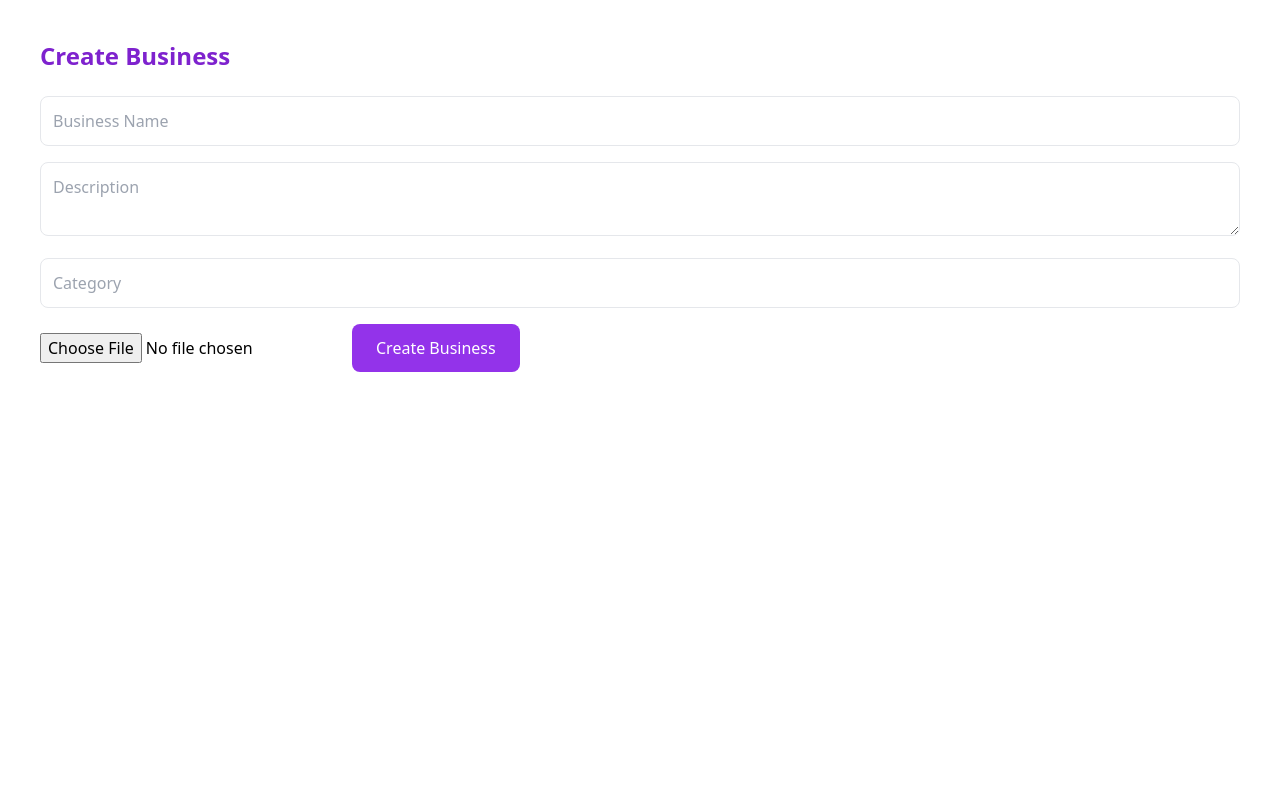
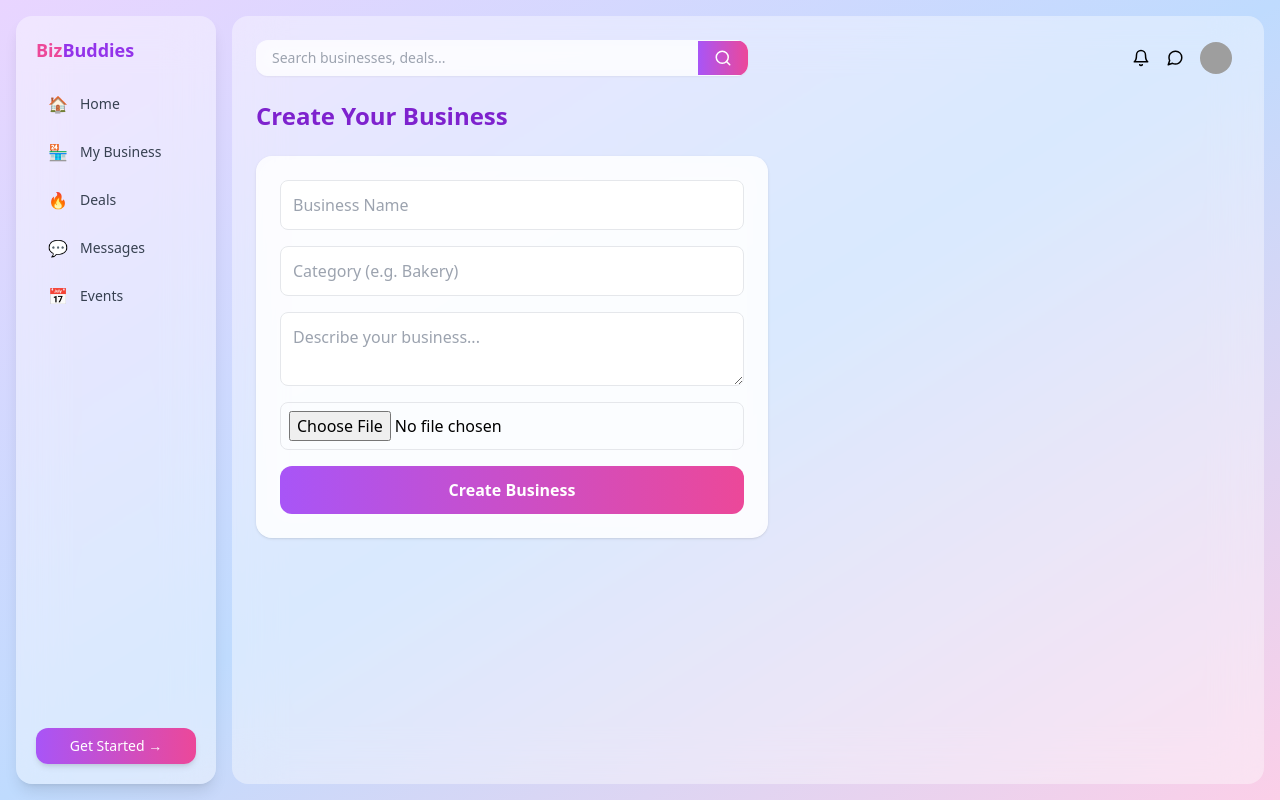
Before and after one commit to Mahin-Husayna/BizBuddies, a React (Vite) app in the folder client/: page /create-business in a window 1280 px wide. Built offline with nearby package versions, Linux system fonts and the light colour scheme; grey boxes are pictures that could not be loaded.

Commit message:
updated edit product option to change image

```diff
--- a/client/src/pages/CreateBusiness.jsx
+++ b/client/src/pages/CreateBusiness.jsx
@@ -1,22 +1,30 @@
 import { useState } from "react";
 import { useNavigate } from "react-router-dom";
 import { toast } from "react-toastify";
+
+import Sidebar from "../components/Sidebar";
+import Navbar from "../components/Navbar";
 
 function CreateBusiness() {
   const [name, setName] = useState("");
   const [description, setDescription] = useState("");
   const [category, setCategory] = useState("");
   const [coverImage, setCoverImage] = useState(null);
+  const [preview, setPreview] = useState(null);
 
   const navigate = useNavigate();
+  const user = JSON.parse(localStorage.getItem("user"));
+
+  const handleImageChange = (file) => {
+    setCoverImage(file);
+    setPreview(URL.createObjectURL(file));
+  };
 
   const handleSubmit = async (e) => {
     e.preventDefault();
 
-    const user = JSON.parse(localStorage.getItem("user"));
-
     if (!user) {
-      toast.error("User not found");
+      toast.error("Please login again");
       return;
     }
 
@@ -26,8 +34,11 @@ function CreateBusiness() {
       formData.append("description", description);
       formData.append("category", category);
       formData.append("owner", user.id);
-      formData.append("ownerName", user.name || "Unknown"); // ✅ FIX
-      if (coverImage) formData.append("coverImage", coverImage);
+      formData.append("ownerName", user.name || "Unknown");
+
+      if (coverImage) {
+        formData.append("coverImage", coverImage);
+      }
 
       const res = await fetch("http://localhost:5000/api/business", {
         method: "POST",
@@ -37,51 +48,98 @@ function CreateBusiness() {
       const data = await res.json();
 
       if (res.ok) {
-        toast.success("Business created!");
-        navigate("/home");
+        toast.success("Business created 🚀");
+        navigate("/my-business");
       } else {
         toast.error(data.message || "Error creating business");
       }
-    } catch (error) {
-      console.error(error);
+    } catch (err) {
+      console.error(err);
       toast.error("Server error");
     }
   };
 
   return (
-    <div className="p-10">
-      <h1 className="text-2xl font-bold mb-6 text-purple-700">
-        Create Business
+    <div className="min-h-screen p-4 bg-gradient-to-br from-purple-200 via-blue-200 to-pink-200">
+
+      <div className="flex gap-4">
+
+        {/* SIDEBAR */}
+        <Sidebar />
+
+        {/* MAIN CONTENT */}
+        <div className="flex-1 bg-white/40 backdrop-blur-xl p-6 rounded-2xl">
+
+          <Navbar user={user} />
+
+          <h1 className="text-2xl font-bold text-purple-700 mb-6">
+            Create Your Business
           </h1>
 
-      <form onSubmit={handleSubmit} className="space-y-4">
+          {/* FORM CARD */}
+          <form
+            onSubmit={handleSubmit}
+            className="bg-white/80 backdrop-blur-lg p-6 rounded-2xl shadow max-w-lg flex flex-col gap-4"
+          >
+
+            {/* NAME */}
             <input
               placeholder="Business Name"
+              value={name}
               onChange={(e) => setName(e.target.value)}
-          className="border p-3 w-full rounded-lg"
+              className="border p-3 rounded-lg focus:ring-2 focus:ring-purple-400 outline-none"
+              required
             />
 
-        <textarea
-          placeholder="Description"
-          onChange={(e) => setDescription(e.target.value)}
-          className="border p-3 w-full rounded-lg"
+            {/* CATEGORY */}
+            <input
+              placeholder="Category (e.g. Bakery)"
+              value={category}
+              onChange={(e) => setCategory(e.target.value)}
+              className="border p-3 rounded-lg focus:ring-2 focus:ring-purple-400 outline-none"
+              required
             />
 
-        <input
-          placeholder="Category"
-          onChange={(e) => setCategory(e.target.value)}
-          className="border p-3 w-full rounded-lg"
+            {/* DESCRIPTION */}
+            <textarea
+              placeholder="Describe your business..."
+              value={description}
+              onChange={(e) => setDescription(e.target.value)}
+              className="border p-3 rounded-lg focus:ring-2 focus:ring-purple-400 outline-none"
+              required
             />
 
+            {/* IMAGE UPLOAD */}
             <input
               type="file"
-          onChange={(e) => setCoverImage(e.target.files[0])}
+              accept="image/*"
+              onChange={(e) => handleImageChange(e.target.files[0])}
+              className="border p-2 rounded-lg"
             />
 
-        <button className="bg-purple-600 text-white px-6 py-3 rounded-lg">
+            {/* PREVIEW */}
+            {preview && (
+              <img
+                src={preview}
+                alt="preview"
+                className="w-full h-40 object-cover rounded-lg"
+              />
+            )}
+
+            {/* BUTTON */}
+            <button
+              type="submit"
+              className="bg-gradient-to-r from-purple-500 to-pink-500 text-white py-3 rounded-xl font-semibold hover:scale-105 transition"
+            >
               Create Business
             </button>
+
           </form>
+
+        </div>
+
+      </div>
+
     </div>
   );
 }
--- a/client/src/pages/EditProduct.jsx
+++ b/client/src/pages/EditProduct.jsx
@@ -1,63 +1,140 @@
-import { useLocation, useNavigate } from "react-router-dom";
-import { useState } from "react";
-import toast from "react-hot-toast";
+import { useEffect, useState } from "react";
+import { useNavigate, useParams } from "react-router-dom";
+import { toast } from "react-toastify";
+
+import Sidebar from "../components/Sidebar";
+import Navbar from "../components/Navbar";
 
 function EditProduct() {
-  const { state } = useLocation();
+  const { id } = useParams();
   const navigate = useNavigate();
 
-  const [name, setName] = useState(state.name);
-  const [price, setPrice] = useState(state.price);
-  const [image, setImage] = useState(state.image);
+  const [name, setName] = useState("");
+  const [price, setPrice] = useState("");
+  const [image, setImage] = useState(null);
+  const [preview, setPreview] = useState("");
 
-  const handleUpdate = async (e) => {
+  const user = JSON.parse(localStorage.getItem("user"));
+
+  // FETCH PRODUCT
+  useEffect(() => {
+    fetch(`http://localhost:5000/api/products`)
+      .then(res => res.json())
+      .then(data => {
+        const product = data.find(p => p._id === id);
+        if (product) {
+          setName(product.name);
+          setPrice(product.price);
+          setPreview(product.image);
+        }
+      });
+  }, [id]);
+
+  const handleImageChange = (file) => {
+    setImage(file);
+    setPreview(URL.createObjectURL(file));
+  };
+
+  const handleSubmit = async (e) => {
     e.preventDefault();
 
-    await fetch(
-      `http://localhost:5000/api/products/${state._id}`,
+    try {
+      const formData = new FormData();
+      formData.append("name", name);
+      formData.append("price", price);
+
+      if (image) {
+        formData.append("image", image);
+      }
+
+      const res = await fetch(
+        `http://localhost:5000/api/products/${id}`,
         {
           method: "PUT",
-        headers: {
-          "Content-Type": "application/json",
-        },
-        body: JSON.stringify({ name, price, image }),
+          body: formData,
         }
       );
 
-    toast.success("Product updated");
+      if (res.ok) {
+        toast.success("Product updated ✨");
         navigate("/my-business");
+      } else {
+        toast.error("Update failed");
+      }
+    } catch (err) {
+      console.error(err);
+      toast.error("Server error");
+    }
   };
 
   return (
-    <div className="p-10">
-      <h2 className="text-xl mb-4">Edit Product</h2>
+    <div className="min-h-screen p-4 bg-gradient-to-br from-purple-200 via-blue-200 to-pink-200">
 
-      <form onSubmit={handleUpdate} className="flex flex-col gap-4 w-80">
+      <div className="flex gap-4">
+
+        <Sidebar />
+
+        <div className="flex-1 bg-white/40 backdrop-blur-xl p-6 rounded-2xl">
+
+          <Navbar user={user} />
+
+          <h1 className="text-2xl font-bold text-purple-700 mb-6">
+            Edit Product
+          </h1>
+
+          <form
+            onSubmit={handleSubmit}
+            className="bg-white/80 backdrop-blur-lg p-6 rounded-2xl shadow max-w-lg flex flex-col gap-4"
+          >
+
+            {/* NAME */}
             <input
               value={name}
               onChange={(e) => setName(e.target.value)}
-          placeholder="Product name"
-          className="p-2 border rounded"
+              className="border p-3 rounded-lg focus:ring-2 focus:ring-purple-400 outline-none"
+              required
             />
 
+            {/* PRICE */}
             <input
+              type="number"
               value={price}
               onChange={(e) => setPrice(e.target.value)}
-          placeholder="Price"
-          className="p-2 border rounded"
+              className="border p-3 rounded-lg focus:ring-2 focus:ring-purple-400 outline-none"
+              required
             />
 
+            {/* IMAGE UPLOAD */}
             <input
-          value={image}
-          onChange={(e) => setImage(e.target.value)}
-          placeholder="Image URL"
-          className="p-2 border rounded"
+              type="file"
+              accept="image/*"
+              onChange={(e) => handleImageChange(e.target.files[0])}
+              className="border p-2 rounded-lg"
             />
 
-        <button className="bg-purple-500 text-white p-2 rounded">
-          Update
+            {/* PREVIEW */}
+            {preview && (
+              <img
+                src={preview}
+                alt="preview"
+                className="w-full h-40 object-cover rounded-lg"
+              />
+            )}
+
+            {/* BUTTON */}
+            <button
+              type="submit"
+              className="bg-gradient-to-r from-purple-500 to-pink-500 text-white py-3 rounded-xl font-semibold hover:scale-105 transition"
+            >
+              Update Product
             </button>
+
           </form>
+
+        </div>
+
+      </div>
+
     </div>
   );
 }
```
Lines whose indentation alone changed are shown as unchanged.
